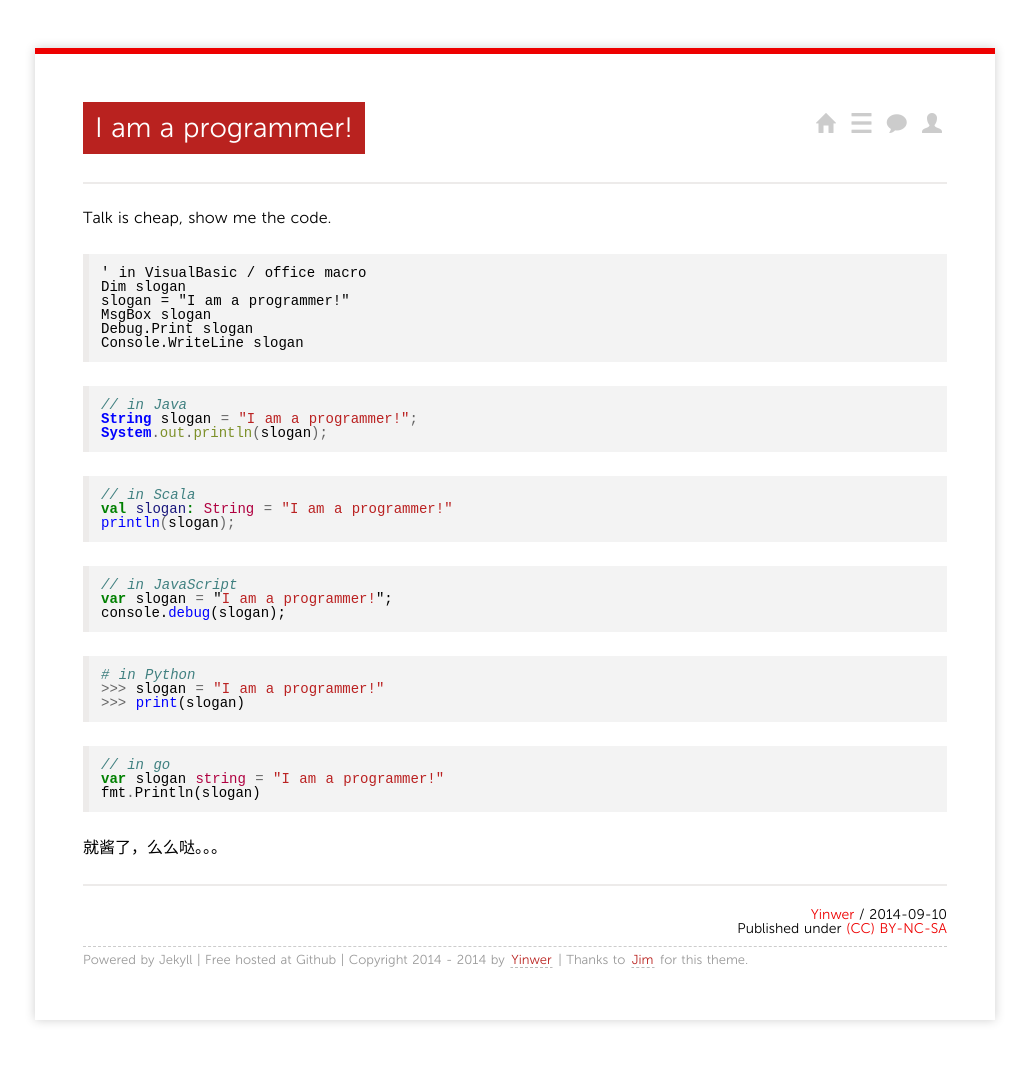
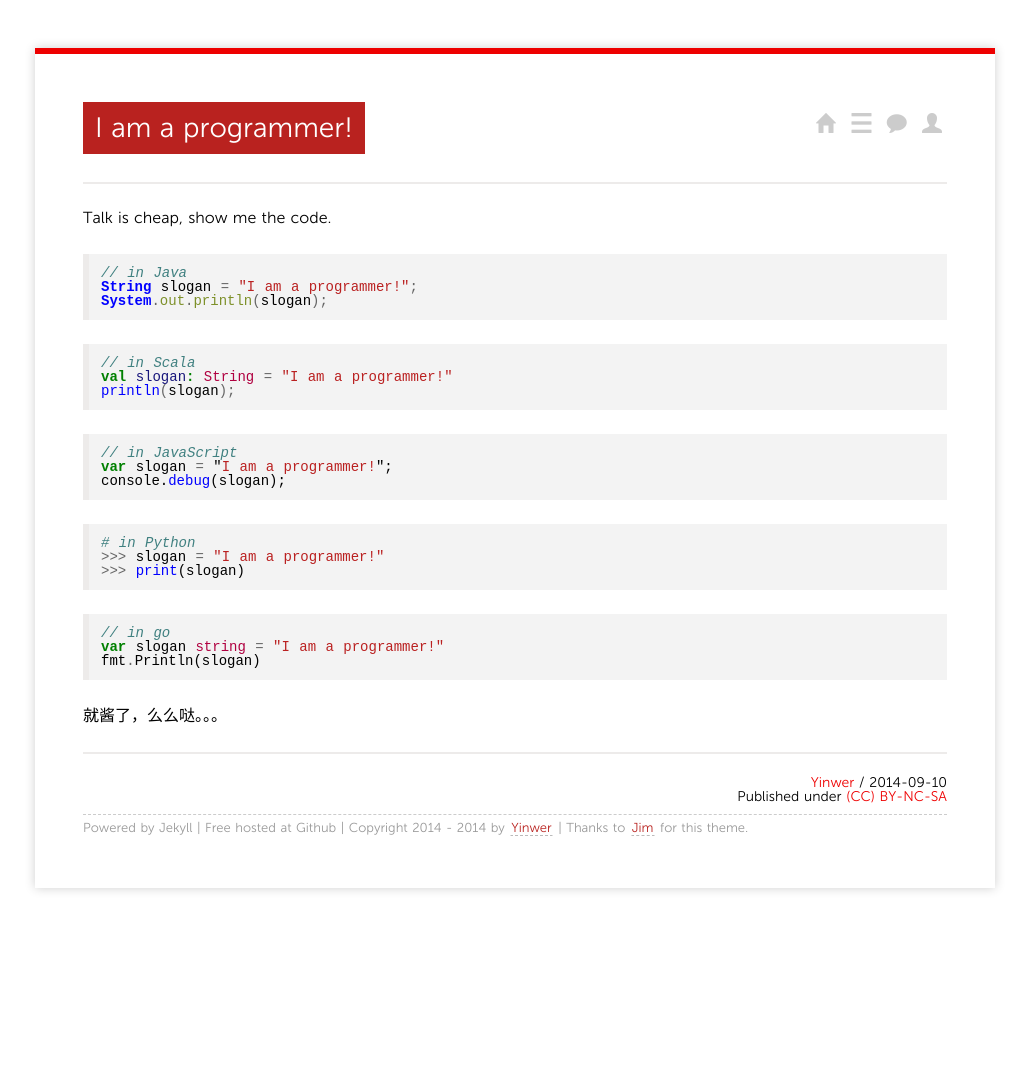
Before and after one commit to yinwer81/yinwer81.github.com, a Jekyll site: the page built from _posts/201409/2014-09-10-i-am-a-programmer.md, in a window 1280 px wide. Shown: the whole page, without its empty margins (125-1154 px from the left). Built offline with Jekyll 4.4.1, drawn with Linux system fonts in a browser that asks for light colours; nearby versions of some CDN libraries; Markdown is read by kramdown in place of the engine named in the settings; comment, search, counter and statistics services are not loaded; after the commit the page ends 936 px from its top, so only the background shows below that.

Commit message:
refresh I am a programmer

```diff
--- a/_posts/201409/2014-09-10-i-am-a-programmer.md
+++ b/_posts/201409/2014-09-10-i-am-a-programmer.md
@@ -4,15 +4,6 @@ title: "I am a programmer!"
 categories: programming
 ---
 Talk is cheap, show me the code.
-
-{% highlight basic %}
-' in VisualBasic / office macro
-Dim slogan
-slogan = "I am a programmer!"
-MsgBox slogan
-Debug.Print slogan
-Console.WriteLine slogan
-{% endhighlight %}
 
 {% highlight Java %}
 // in Java
```
